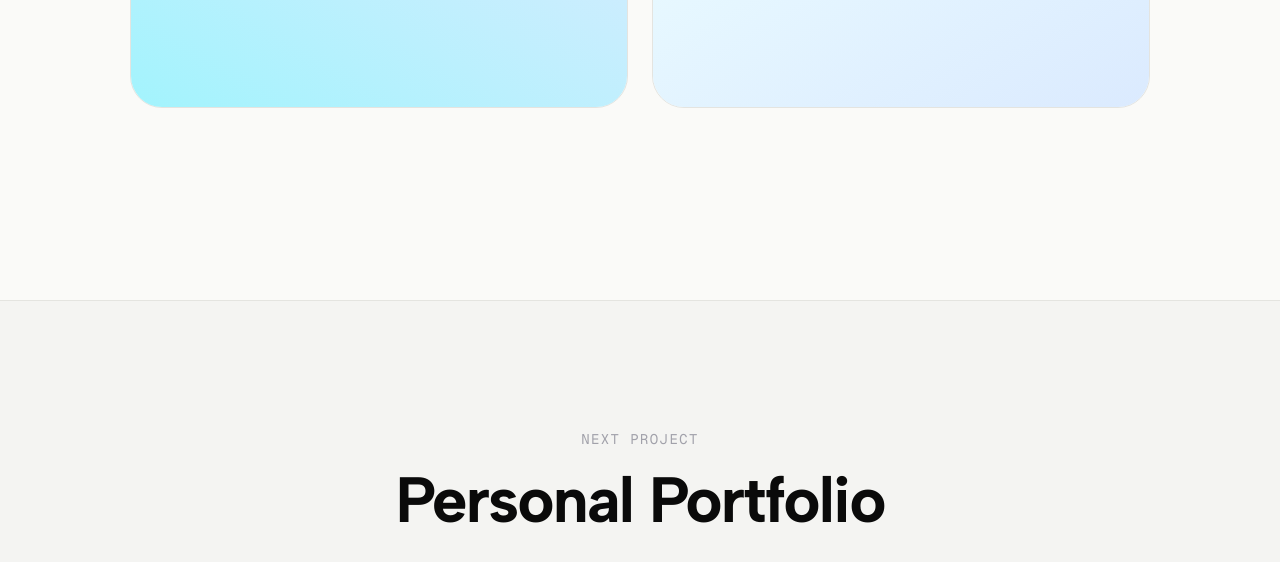
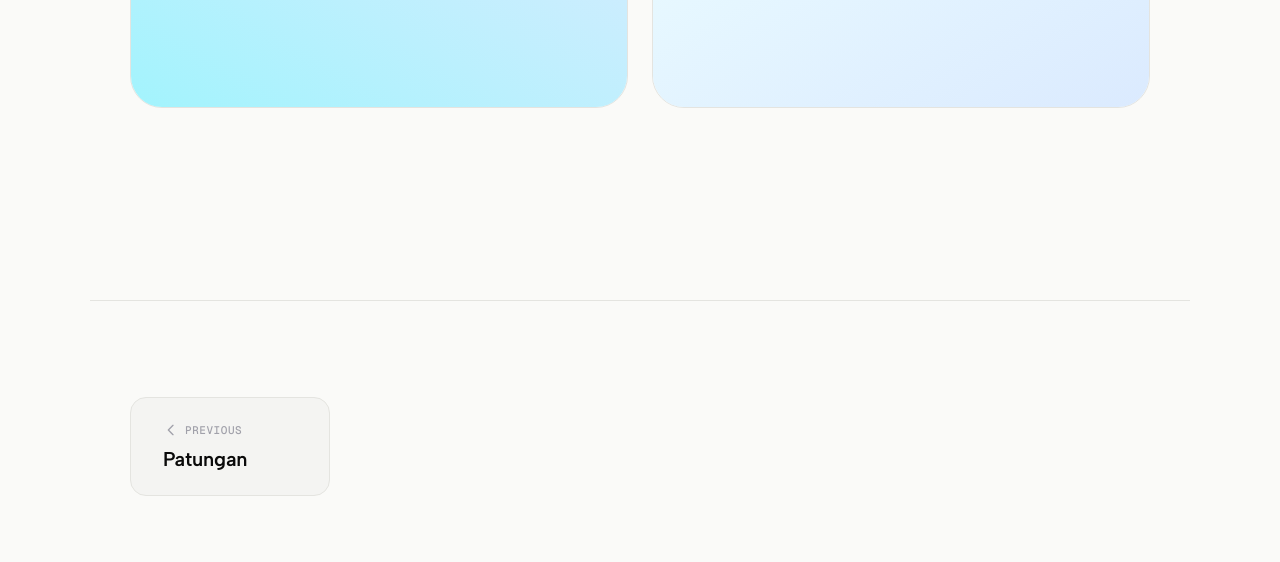
Before and after one commit to ardianilyas/portfolio, a Nuxt app: page /projects/bux in a window 1280 px wide. Shown: the part 1553-2115 px from the top of the page. Built offline with nearby package versions, Linux system fonts and the light colour scheme.

Commit message:
feat: replace giant next button with non-looping prev/next pagination UI

```diff
--- a/app/pages/projects/[slug].vue
+++ b/app/pages/projects/[slug].vue
@@ -78,16 +78,39 @@
       </div>
     </section>
 
-    <!-- Next Project -->
-    <section class="border-t border-[var(--color-border)] mt-12 md:mt-24">
-      <NuxtLink :to="'/projects/' + nextProject.slug" class="next-project-link group">
-        <div class="max-w-[1100px] mx-auto px-6 md:px-10 py-24 md:py-32 flex flex-col items-center text-center">
-          <span class="font-mono text-sm uppercase tracking-widest text-[var(--color-text-3)] mb-4 block">Next Project</span>
-          <h2 class="font-sans text-[clamp(36px,5vw,72px)] font-bold tracking-tighter text-[var(--color-text)] transition-colors group-hover:text-[var(--color-accent)]">
-            {{ nextProject.name }}
-          </h2>
-        </div>
-      </NuxtLink>
+    <!-- Project Pagination -->
+    <section class="max-w-[1100px] mx-auto px-6 md:px-10 py-16 md:py-24 border-t border-[var(--color-border)] mt-12 md:mt-24">
+      <div class="flex flex-col sm:flex-row justify-between items-stretch gap-6">
+
+        <!-- Previous Button -->
+        <NuxtLink
+          v-if="prevProject"
+          :to="'/projects/' + prevProject.slug"
+          class="pagination-btn group mr-auto text-left"
+        >
+          <span class="pagination-label">
+            <svg class="transition-transform group-hover:-translate-x-1" width="16" height="16" viewBox="0 0 24 24" fill="none" stroke="currentColor" stroke-width="2"><path stroke-linecap="round" stroke-linejoin="round" d="M15 19l-7-7 7-7" /></svg>
+            Previous
+          </span>
+          <span class="pagination-title">{{ prevProject.name }}</span>
+        </NuxtLink>
+        <div v-else class="mr-auto"></div>
+
+        <!-- Next Button -->
+        <NuxtLink
+          v-if="nextProject"
+          :to="'/projects/' + nextProject.slug"
+          class="pagination-btn group ml-auto text-right"
+        >
+          <span class="pagination-label">
+            Next
+            <svg class="transition-transform group-hover:translate-x-1" width="16" height="16" viewBox="0 0 24 24" fill="none" stroke="currentColor" stroke-width="2"><path stroke-linecap="round" stroke-linejoin="round" d="M9 5l7 7-7 7" /></svg>
+          </span>
+          <span class="pagination-title">{{ nextProject.name }}</span>
+        </NuxtLink>
+        <div v-else class="ml-auto"></div>
+
+      </div>
     </section>
 
   </div>
@@ -157,10 +180,14 @@ const db = [
 const currentIndex = db.findIndex(p => p.slug === slug)
 const project = computed(() => currentIndex !== -1 ? db[currentIndex] : null)
 
+const prevProject = computed(() => {
+  if (currentIndex <= 0) return null
+  return db[currentIndex - 1]
+})
+
 const nextProject = computed(() => {
-  if (currentIndex === -1) return db[0]
-  const nextIdx = (currentIndex + 1) % db.length
-  return db[nextIdx]
+  if (currentIndex === -1 || currentIndex >= db.length - 1) return null
+  return db[currentIndex + 1]
 })
 
 useHead({
@@ -289,14 +316,66 @@ onMounted(() => {
   box-shadow: 0 20px 40px -10px rgba(0, 0, 0, 0.1);
 }
 
-.next-project-link {
-  display: block;
+.pagination-btn {
+  display: flex;
+  flex-direction: column;
+  gap: 8px;
+  padding: 16px 24px;
+  border-radius: 16px;
+  background: var(--color-surface);
+  border: 1px solid var(--color-border);
   text-decoration: none;
-  background: var(--color-surface);
-  transition: background 0.3s;
+  transition: all 0.3s cubic-bezier(0.16, 1, 0.3, 1);
+  min-width: 160px;
+  flex: 1;
+  max-width: 100%;
 }
 
-.next-project-link:hover {
-  background: var(--color-border);
+@media (min-width: 640px) {
+  .pagination-btn {
+    flex: 0 1 auto;
+    min-width: 200px;
+    padding: 24px 32px;
+  }
+}
+
+.pagination-btn:hover {
+  background: #ffffff;
+  border-color: var(--color-border-2);
+  transform: translateY(-2px);
+  box-shadow: 0 12px 24px -8px rgba(0,0,0,0.06);
+}
+
+.pagination-label {
+  display: flex;
+  align-items: center;
+  gap: 6px;
+  font-family: var(--font-mono);
+  font-size: 11px;
+  font-weight: 500;
+  text-transform: uppercase;
+  letter-spacing: 0.05em;
+  color: var(--color-text-3);
+  transition: color 0.2s;
+}
+
+.pagination-btn:hover .pagination-label {
+  color: var(--color-text-2);
+}
+
+.pagination-btn.text-left .pagination-label {
+  justify-content: flex-start;
+}
+
+.pagination-btn.text-right .pagination-label {
+  justify-content: flex-end;
+}
+
+.pagination-title {
+  font-family: var(--font-sans);
+  font-size: clamp(16px, 2vw, 20px);
+  font-weight: 600;
+  color: var(--color-text);
+  line-height: 1.2;
 }
 </style>
```
